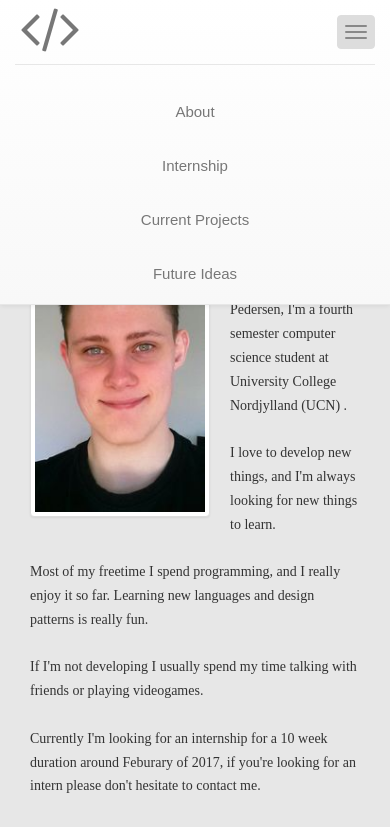
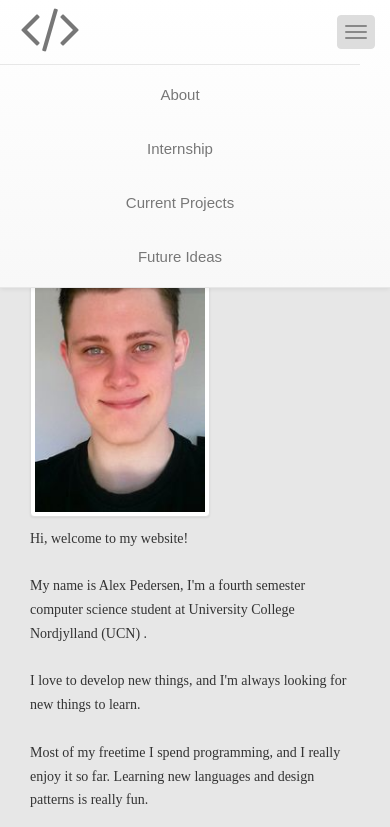
Before and after one commit to Alex-Pedersen/Portfolio, a plain HTML site: page index.html in a window 390 px wide. Both pictures are taken after a click on the button "Navigation". Shown: the top 827 px of the page. Drawn offline with nearby package versions, Linux system fonts and the light colour scheme.

Commit message:
Fixing responsiveness

```diff
--- a/css/styling.css
+++ b/css/styling.css
@@ -35,14 +35,62 @@ body p {
     padding: 9px 7px;
 }
 
+.navbar-header {
+    padding-left: 100px;
+}
+
+@media (max-width: 1200px) {
+    .navbar-header {
+        float: none;
+        padding-left: 0;
+    }
+
+    .navbar-left, .navbar-right {
+        float: none !important;
+    }
+
+    .navbar-toggle {
+        display: block;
+    }
+
+    .navbar-collapse {
+        border-top: 1px solid transparent;
+        box-shadow: inset 0 1px 0 rgba(255, 255, 255, 0.1);
+    }
+
+    .navbar-fixed-top {
+        top: 0;
+        border-width: 0 0 1px;
+    }
+
+    .navbar-collapse.collapse {
+        display: none !important;
+    }
+
+    .navbar-nav {
+        float: none !important;
+        margin-top: 7.5px;
+        display: block;
+    }
+
+    .navbar-nav > li {
+        float: none;
+    }
+
+    .navbar-nav > li > a {
+        padding-top: 10px;
+        padding-bottom: 10px;
+    }
+
+    .collapse.in {
+        display: block !important;
+    }
+}
+
 #titlearea {
     background-color: #006ab7;
     color: white;
     text-align: center;
-}
-
-.navbar-header {
-    padding-left: 100px;
 }
 
 #titlearea .undertitle {
@@ -81,30 +129,6 @@ body p {
 .nav > li > a {
     padding: 14px 5px;
 }
-
-@media (max-width: 768px) {
-
-    .navbar-nav {
-        float: none !important;
-        display: block;
-        padding-top: 17px;
-    }
-
-    .navbar-header {
-        margin-top: 0;
-        padding-left: 0;
-    }
-
-    .navbar-brand {
-        padding: 0 15px;
-    }
-
-    .navbar-collapse {
-        margin-right: 0 !important;
-        margin-left: 0 !important;
-    }
-}
-
 
 .navbar-header {
     margin-top: 0;
@@ -152,13 +176,9 @@ body p {
 }
 
 #middlesection .img-thumbnail {
+    margin-right: 10px;
+    margin-bottom: 10px;
     float: left;
-    margin-bottom: 10px;
-    margin-right: 20px;
-}
-
-#middlesectiontext {
-    margin-top: -25px;
 }
 
 .footer {
@@ -191,6 +211,10 @@ body p {
 }
 
 @media (max-width: 430px) {
+    #profilpic {
+        float: left;
+    }
+
     .iconfooter i {
         font-size: 5em;
         text-align: center;
@@ -200,6 +224,11 @@ body p {
 
     .iconfooter {
         margin: 0 0 0 0;
+    }
+
+    #profilsektion p, #profilsektion div, #profilsektion hr, #profilsektion ul {
+        float: left;
+        width: 100%;
     }
 }
 
--- a/index.html
+++ b/index.html
@@ -90,16 +90,18 @@
     <div class="container">
         <div class="row">
 
-            <div class="col-lg-offset-3 col-lg-6 col-sm-12 col-xs-12 center block" id="profilsektion">
-                <img src="img/profilbillede.jpg" class="img-thumbnail center-block" height="320" width="180"
+            <div class="col-xs-12 col-sm-12 col-md-offset-2 col-md-8  col-lg-offset-2 col-lg-8 center block"
+                 id="profilsektion">
+                <img src="img/profilbillede.jpg" class="img-thumbnail" height="320" width="180"
                      id="profilpic">
 
                 <p id="middlesectiontext">
-                    <br>Hi, welcome to my website!
+                    Hi, welcome to my website!
                     <br><br>My name is Alex Pedersen, I'm a fourth semester computer science student at
                     University College Nordjylland (UCN) .
                     <br><br>I love to develop new things, and I'm always looking for new
                     things to learn.
+
                     <br><br>Most of my freetime I spend programming, and I really enjoy it so far. Learning new
                     languages
                     and design patterns is really fun.
@@ -109,31 +111,35 @@
                     <br><br>I can promise you an individual who will strive to learn as much as possible in that 10 week
                     duration.
                     <br><br>Some of the languages I've became adequate at so far.
+
+
                 </p>
-
-                Front End
+                <div>
+                    <p>Front End</p>
                     <ul>
                         <li>HTML 5</li>
                         <li>CSS 3</li>
                         <li>JavaScript</li>
                     </ul>
-
+                </div>
                 <hr>
-                Back End
+                <div>
+                    <p>Back End</p>
                     <ul>
                         <li>C#</li>
                         <li>Java</li>
                         <li>MS SQL</li>
                     </ul>
-
+                </div>
+                <div>
                     <hr>
-                Future languages I'll be teaching myself
+                    <p>Future languages I'll be teaching myself</p>
                     <ul>
                         <li>Ruby on Rails</li>
                         <li>Angular JS</li>
                         <li>jQuery</li>
                     </ul>
-
+                </div>
                 <p>
                     <br>I hope you'll check out the rest of the site, if you need an intern please don't hesitate to
                     contact me.
```
Lines whose indentation alone changed are shown as unchanged.
